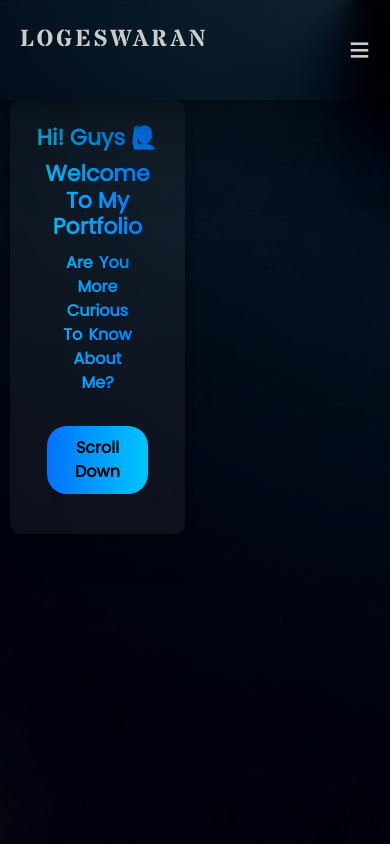
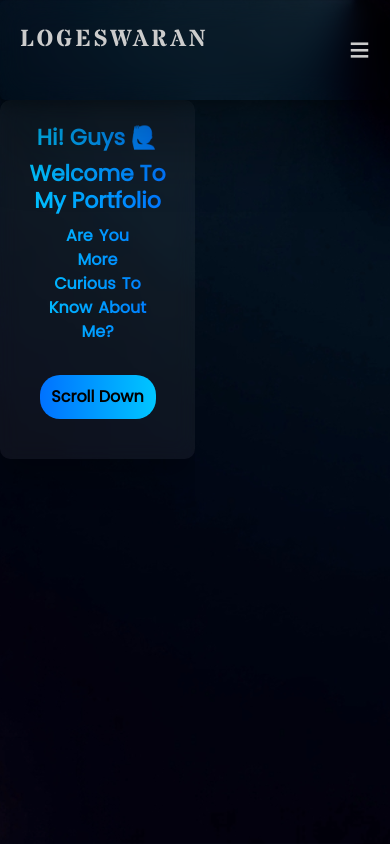
Before and after one commit to Logeswaran-01/logeswaranb, a React (Vite) app: page / in a window 390 px wide. Shown: the top 844 px of the page. Built offline with nearby package versions, Linux system fonts and the light colour scheme; a web font is replaced by a local one.

Commit message:
Update: full React project update with latest changes

```diff
--- a/src/Components/Home.css
+++ b/src/Components/Home.css
@@ -332,8 +332,7 @@ transition: transform 0.7s ease-in-out;
 /* Home Section */
 .home {
   margin-top: 100px;
-  width: 90%;
-  max-width: 400px;
+  width: 100%;
   margin-left: auto;
   margin-right: auto;
   padding: 25px;
@@ -393,8 +392,7 @@ transition: transform 0.7s ease-in-out;
 /* Section */
 .section {
   margin-top: 100px;
-  width: 90%;
-  max-width: 400px;
+  width: 100%;
   margin-left: auto;
   margin-right: auto;
   padding: 25px;
@@ -460,8 +458,8 @@ transition: transform 0.7s ease-in-out;
 /* Section 3 */
 .section-3 {
   margin-top: 100px;
-  width: 90%;
-  max-width: 400px;
+  width: 100%;
+
   margin-left: auto;
   margin-right: auto;
   padding: 25px;
```
